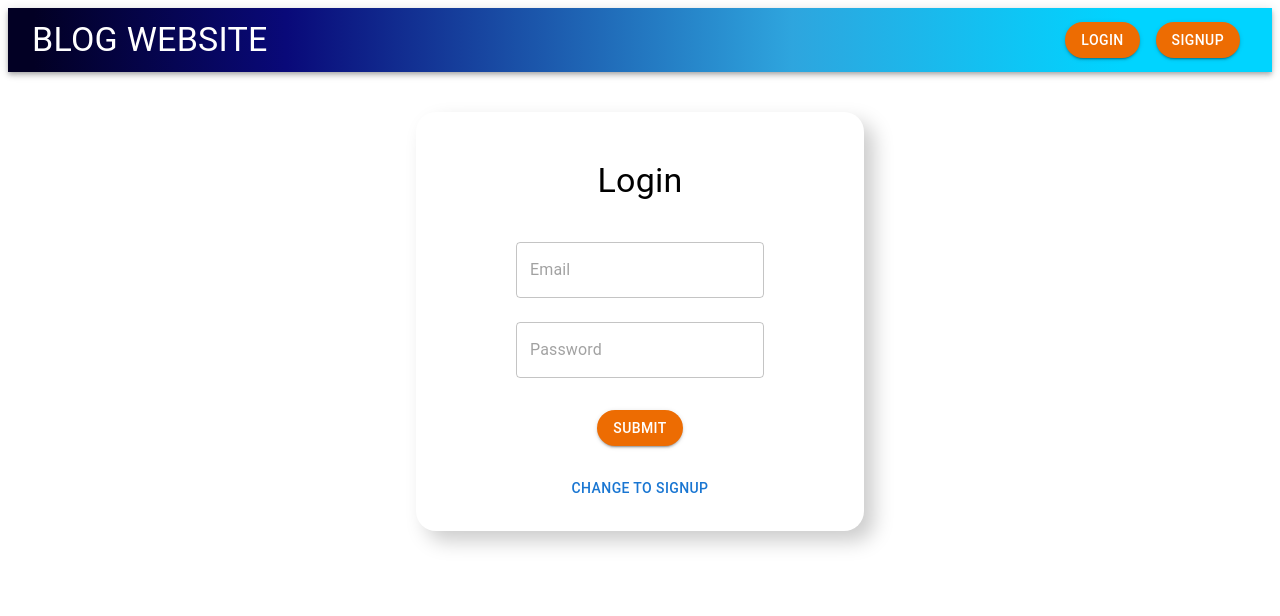
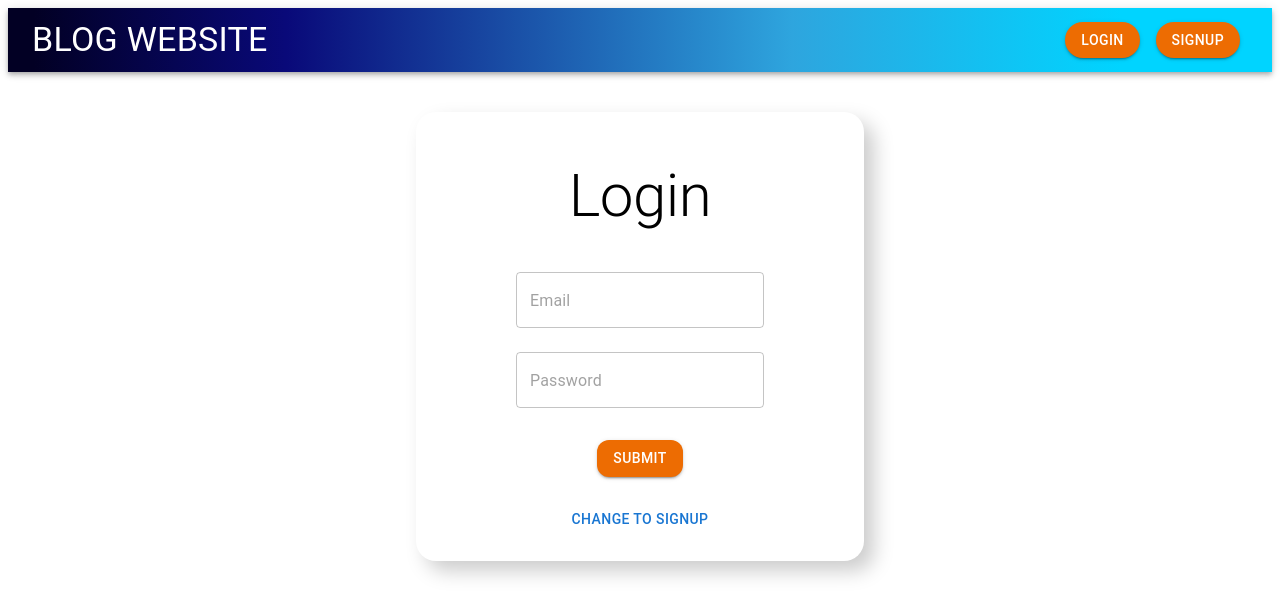
Before and after one commit to mohitchauhan4u/BLOG-Website-MERN, a React (Create React App) app in the folder frontend/: page /auth in a window 1280 px wide. Shown: the top 616 px of the page. Built offline with nearby package versions, Linux system fonts and the light colour scheme.

Commit message:
changed auth layout

```diff
--- a/frontend/src/components/Auth.jsx
+++ b/frontend/src/components/Auth.jsx
@@ -1,13 +1,13 @@
+import { Box, Button, TextField, Typography } from "@mui/material";
 import React, { useState } from "react";
-import { Box, Button, TextField, Typography } from "@mui/material";
 import axios from "axios";
 import { useDispatch } from "react-redux";
 import { authActions } from "../store";
 import { useNavigate } from "react-router-dom";
 
 const Auth = () => {
-  const navigate = useNavigate();
-  const dispatch = useDispatch();
+  const naviagte = useNavigate();
+  const dispath = useDispatch();
   const [inputs, setInputs] = useState({
     name: "",
     email: "",
@@ -27,84 +27,82 @@ const Auth = () => {
         email: inputs.email,
         password: inputs.password,
       })
-      .catch((error) => console.error("ERROR", error));
+      .catch((err) => console.log(err));
+
     const data = await res.data;
-    console.log("DATA", data);
+    console.log(data);
     return data;
   };
+
   const handleSubmit = (e) => {
     e.preventDefault();
     console.log(inputs);
     if (isSignup) {
       sendRequest("signup")
         .then((data) => localStorage.setItem("userId", data.user._id))
-        .then(() => dispatch(authActions.login()))
-        .then((data) => console.log(data))
-        .then(() => navigate("/blogs"));
+        .then(() => dispath(authActions.login()))
+        .then(() => naviagte("/blogs"));
     } else {
       sendRequest()
-        .then(() => dispatch(authActions.login()))
         .then((data) => localStorage.setItem("userId", data.user._id))
-        .then((data) => console.log(data))
-        .then(() => navigate("/blogs"));
+        .then(() => dispath(authActions.login()))
+        .then(() => naviagte("/blogs"));
     }
-    sendRequest();
   };
   return (
     <div>
       <form onSubmit={handleSubmit}>
         <Box
           maxWidth={400}
-          display={"flex"}
+          display="flex"
           flexDirection={"column"}
-          alignItems={"center"}
-          justifyContent={"centre"}
+          alignItems="center"
+          justifyContent={"center"}
           boxShadow="10px 10px 20px #ccc"
           padding={3}
-          margin={"auto"}
+          margin="auto"
           marginTop={5}
           borderRadius={5}
         >
-          <Typography variant="h4" padding={3} textAlign={"center"}>
-            {!isSignup ? "Login" : "Signup"}
+          <Typography variant="h2" padding={3} textAlign="center">
+            {isSignup ? "Signup" : "Login"}
           </Typography>
           {isSignup && (
             <TextField
               name="name"
               onChange={handleChange}
               value={inputs.name}
+              placeholder="Name"
               margin="normal"
-              placeholder="Name"
-              type={"text"}
             />
-          )}
+          )}{" "}
           <TextField
             name="email"
             onChange={handleChange}
             value={inputs.email}
+            type={"email"}
+            placeholder="Email"
             margin="normal"
-            placeholder="Email"
-            type={"email"}
           />
           <TextField
             name="password"
             onChange={handleChange}
             value={inputs.password}
+            type={"password"}
+            placeholder="Password"
             margin="normal"
-            placeholder="Password"
-            type={"password"}
           />
           <Button
             type="submit"
             variant="contained"
+            sx={{ borderRadius: 3, marginTop: 3 }}
             color="warning"
-            sx={{ borderRadius: 10, marginTop: 3 }}
           >
             Submit
           </Button>
           <Button
-            sx={{ borderRadius: 10, marginTop: 3 }}
             onClick={() => setIsSignup(!isSignup)}
+            sx={{ borderRadius: 3, marginTop: 3 }}
           >
             Change To {isSignup ? "Login" : "Signup"}
           </Button>
```
